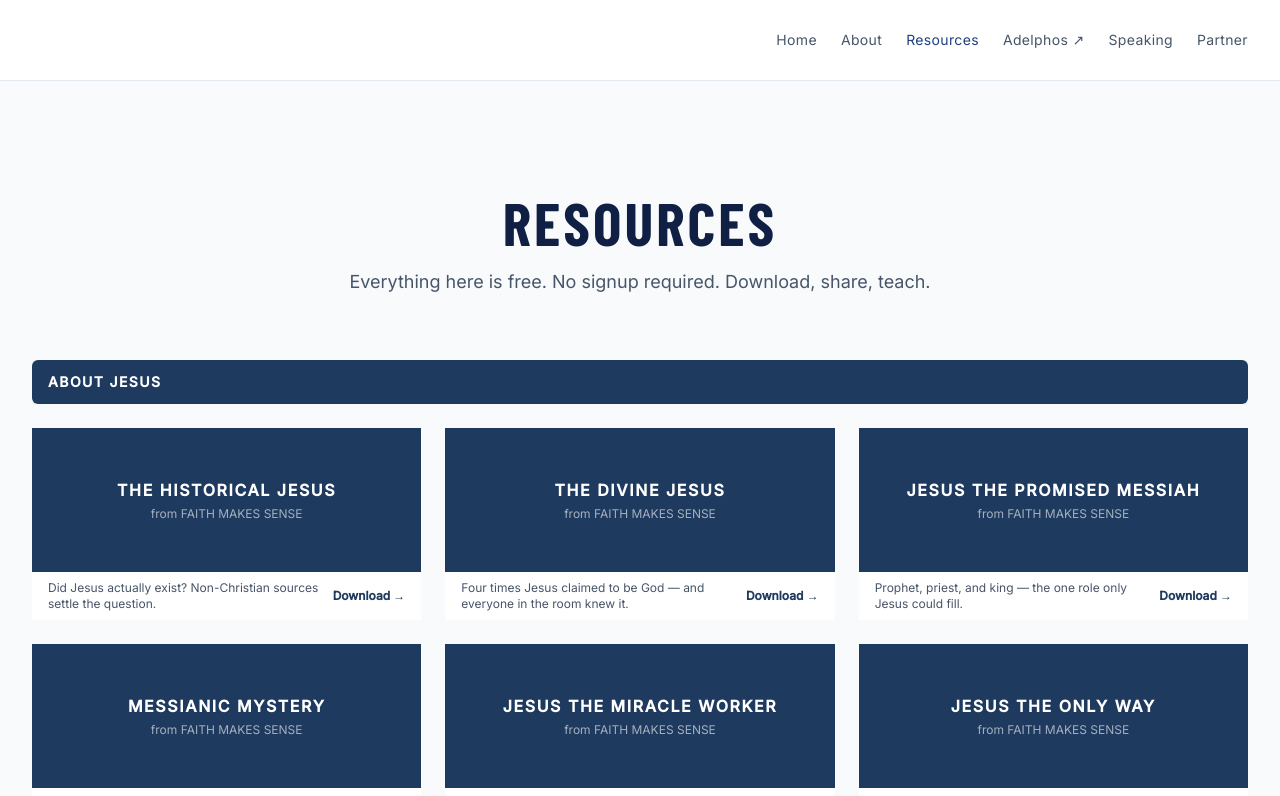
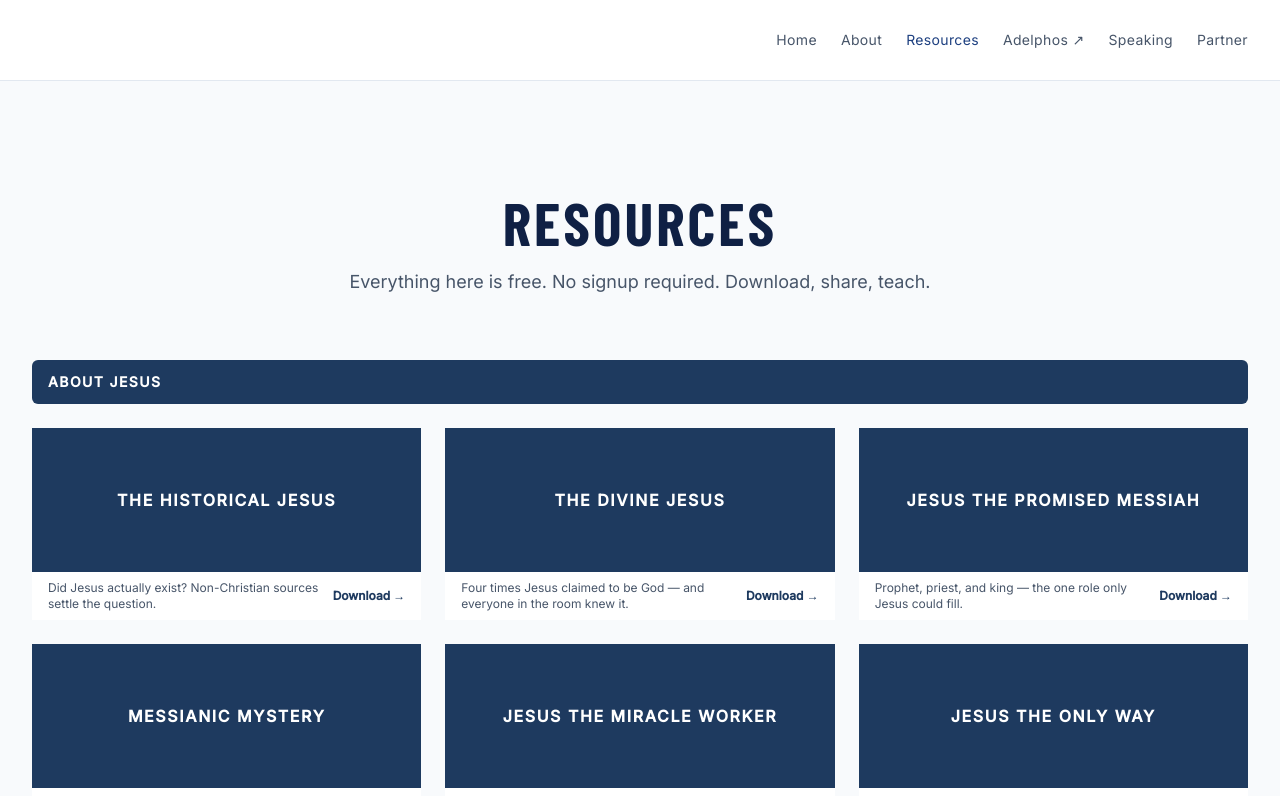
Before and after one commit to byomes/fms, a Next.js app: page /resources in a window 1280 px wide. Shown: the top 796 px of the page. Built offline with nearby package versions, Linux system fonts and the light colour scheme.

Commit message:
fix: remove redundant from FAITH MAKES SENSE label from resource cards

```diff
--- a/src/components/ResourceCard.tsx
+++ b/src/components/ResourceCard.tsx
@@ -32,7 +32,6 @@ export default function ResourceCard({ title, description, pdfPath, category }:
         <p className="relative z-10 text-white font-bold text-base uppercase tracking-widest">
           {title}
         </p>
-        <p className="relative z-10 text-white/60 text-xs mt-1">from FAITH MAKES SENSE</p>
       </div>
       <div className="bg-white py-2 px-4 flex items-center justify-between">
         <span className="text-gray-600 text-xs">{description}</span>
```
